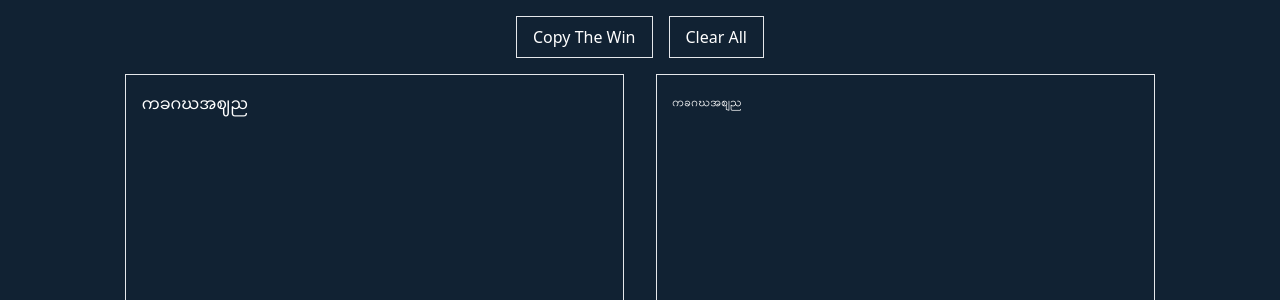
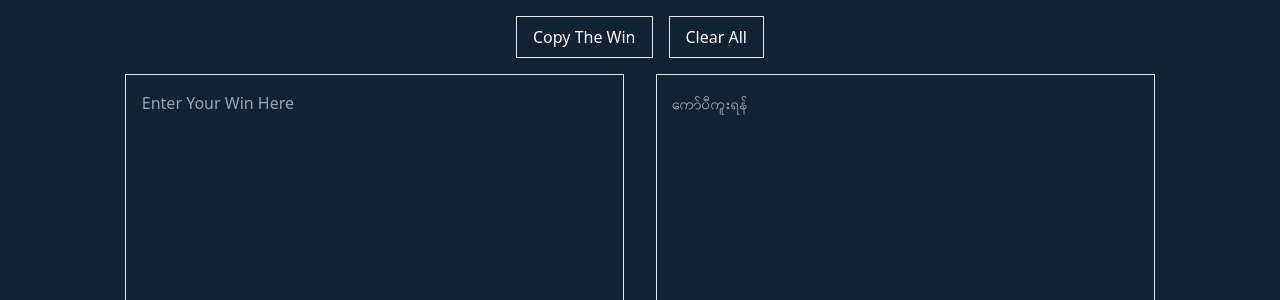
Before and after one commit to Zai185/uni-to-win, a Vue app: page / in a window 1280 px wide. Shown: the top 300 px of the page. Built offline with nearby package versions, Linux system fonts and the light colour scheme.

Commit message:
fix minor error

```diff
--- a/src/App.vue
+++ b/src/App.vue
@@ -10,8 +10,8 @@
       <textarea class="border h-[40vh] md:h-[80vh] resize-none w-full md:w-[40%] bg-transparent text-white p-4"
         placeholder="Enter Your Win Here" v-model="text"></textarea>
       <textarea
-        class="font-[wininnwa] border h-[40vh] md:h-[80vh] resize-none w-full md:w-[40%] bg-transparent text-white p-4"
-        placeholder="uc*XipZn" ref="textBox" readonly v-model="textMod"></textarea>
+        class="font-[wininnwa] border text-xl h-[40vh] md:h-[80vh] resize-none w-full md:w-[40%] bg-transparent text-white p-4"
+        placeholder="aumfyDul;&ef" ref="textBox" readonly v-model="textMod"></textarea>
     </div>
   </div>
 </template>
@@ -19,7 +19,7 @@
 
 import { ref, computed, onMounted } from 'vue'
 
-const text = ref('ကခဂဃအဈည')
+const text = ref('')
 const textBox = ref(null)
 const consonents = [
   "u", "c", "*", "C", "i",
```
